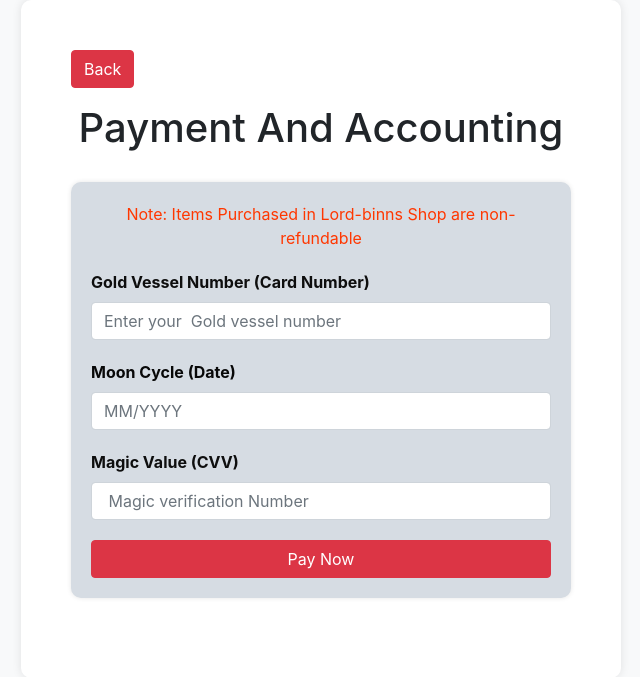
After one commit to Lord-binns/Olemberio-pdo-crud, a PHP site: page /pages/PaymentandAcounting.php in a window 1280 px wide. The commit adds this page. Shown: the top 677 px of the page, without its empty margins (319-959 px from the left). Run offline with PHP 8.4, Linux system fonts and the light colour scheme.

Commit message:
added some functions in purchase. integrated my pages file

```diff
--- a/index.php
+++ b/index.php
@@ -143,9 +143,9 @@
         }
 
         function purchase(productId) {
-            alert(`Product with ID ${productId} purchased!`);
-        }
-
+    // Redirect to the purchase page, passing the productId as a query parameter
+    window.location.href = `pages/PaymentandAcounting.php?product_id=${productId}`;
+}
         function displayCart() {
             const cartContainer = document.getElementById('cartContainer');
             let cartHTML = '<h3>Cart</h3>';
--- /dev/null
+++ b/pages/PaymentandAcounting.php
@@ -0,0 +1,41 @@
+<!DOCTYPE html>
+<html lang="en">
+<head>
+    <meta charset="UTF-8">
+    <meta name="viewport" content="width=device-width, initial-scale=1.0">
+    <title>Payment and Accounting</title>
+    <link rel="stylesheet" href="https://stackpath.bootstrapcdn.com/bootstrap/4.5.2/css/bootstrap.min.css">
+</head>
+<body style="background-color: #f8f9fa;">
+
+<div style="max-width: 600px; margin: 0 auto; padding: 50px; background-color: #fff; border-radius: 10px; box-shadow: 0 0 10px rgba(0,0,0,0.1);">
+
+    <a href="../index.php" class="btn btn-danger is-pulled-right mb-3">Back</a> <!-- Back Button -->
+
+    <h1 style="text-align: center; margin-bottom: 30px;">Payment And Accounting</h1>
+
+    <div style="margin-bottom: 30px;">
+        <div style="background-color: #d6dce3; padding: 20px; border-radius: 10px; box-shadow: 0 0 5px rgba(0,0,0,0.1);">
+            <p style="text-align: center; color: #ff3700; margin-bottom: 20px;"> Note: Items Purchased in Lord-binns Shop are non-refundable </p>
+            <form>
+                <div style="margin-bottom: 20px;">
+                    <label for="brewing-vessel" style="font-weight: bold; color: #0e0e0e;">Gold Vessel Number (Card Number)</label>
+                    <input type="text" id="brewing-vessel" class="form-control" style="width: 100%;" placeholder="Enter your  Gold vessel number">
+                </div>
+                <div style="margin-bottom: 20px;">
+                    <label for="moon-cycle" style="font-weight: bold; color: #080808;"> Moon Cycle (Date)</label>
+                    <input type="text" id="moon-cycle" class="form-control" style="width: 100%;" placeholder="MM/YYYY">
+                </div>
+                <div style="margin-bottom: 20px;">
+                    <label for="cauldron-cvv" style="font-weight: bold; color: #0e0e0e;"> Magic Value (CVV)</label>
+                    <input type="text" id="cauldron-cvv" class="form-control" style="width: 100%;" placeholder=" Magic verification Number">
+                </div>
+                <a href="Logistics.html" class="btn btn-danger btn-block">Pay Now</a>
+            </form>
+        </div>
+    </div>
+
+</div>
+
+</body>
+</html>
```
Also changed, not shown: pages/Logistics.html (added, +69 -0 lines).
